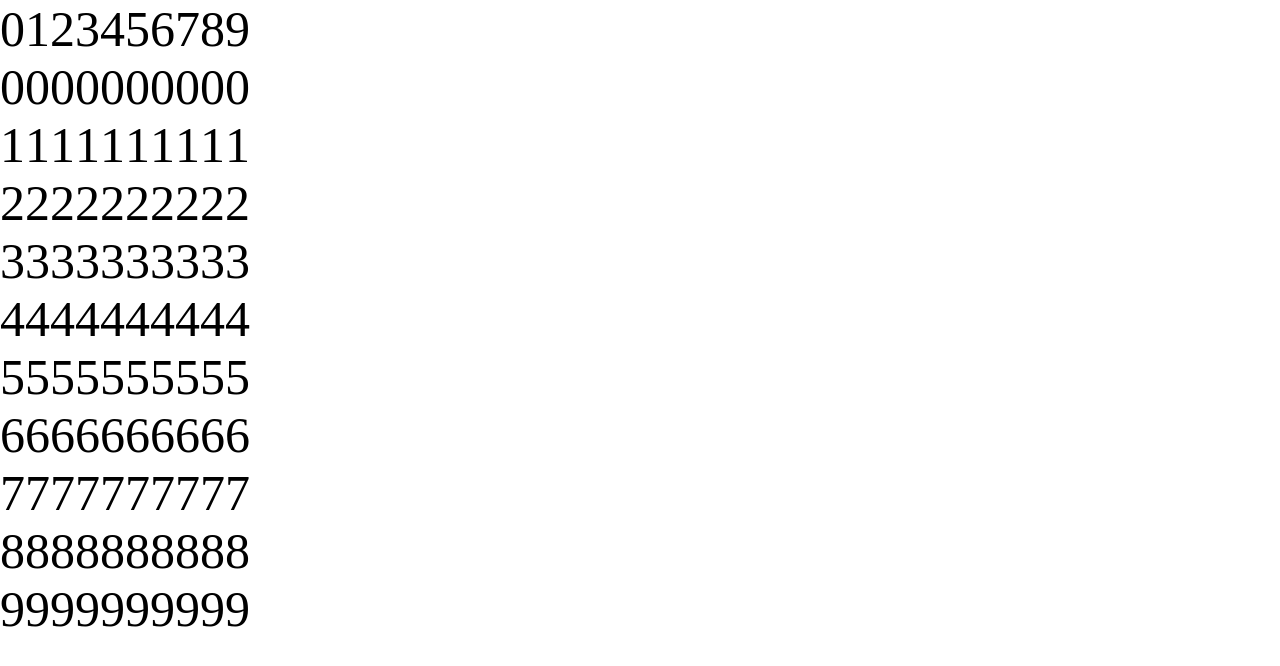
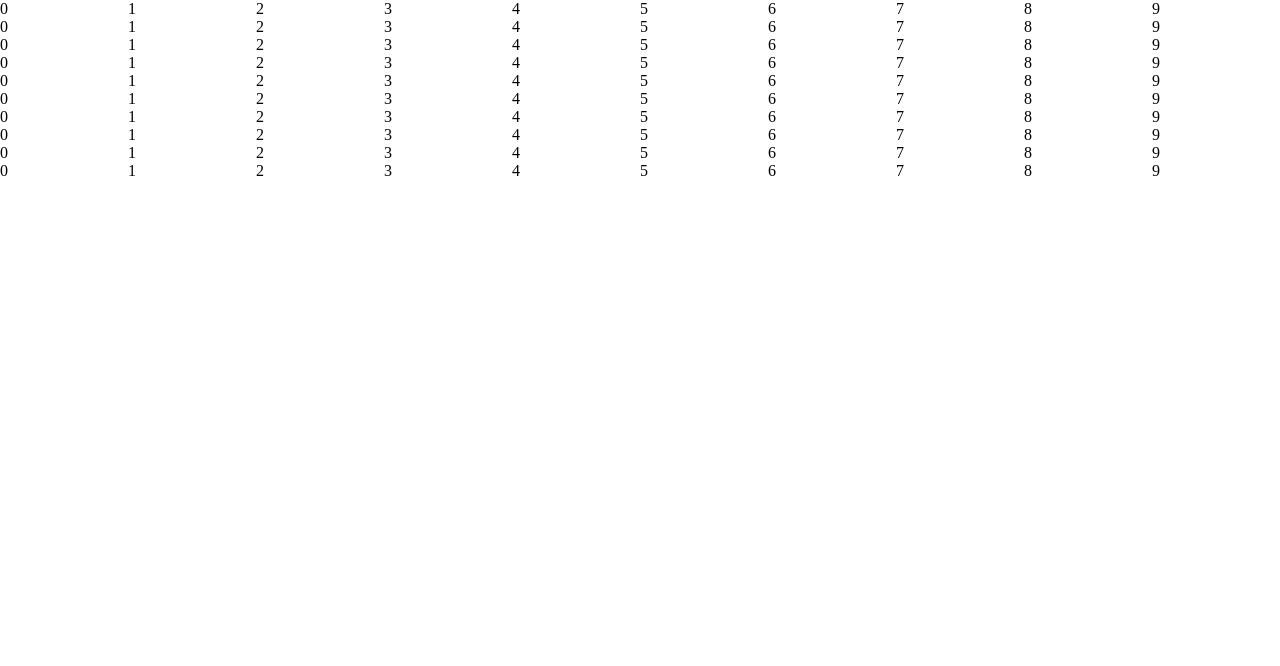
Before and after one commit to bthomas0/etch-a-sketch, a plain HTML site: page index.html in a window 1280 px wide. Drawn offline with Linux system fonts and the light colour scheme.

Commit message:
Add flex to boxes

```diff
--- a/script.js
+++ b/script.js
@@ -10,11 +10,11 @@ function createGrid() {
     iBox = document.createElement('div');
     iBox.className = `row`;
     iBox.id = `row-${i}`;
-    iBox.textContent = i;
     inner.appendChild(iBox);
     for (let j = 0; j < userInput; j++) {
       jBox = document.createElement('div')
-      jBox.id = `box-${j}`;
+      jBox.className = `box`;
+      jBox.id = `box-${i}-${j}`;
       jBox.textContent = j;
       iBox.appendChild(jBox);
     }
--- a/style.css
+++ b/style.css
@@ -5,9 +5,12 @@
 }
 
 #inner {
+}
+
+.row {
   display: flex;
 }
 
-.row {
-  font-size: 50px;
+.box {
+  flex: 1;
 }
```
